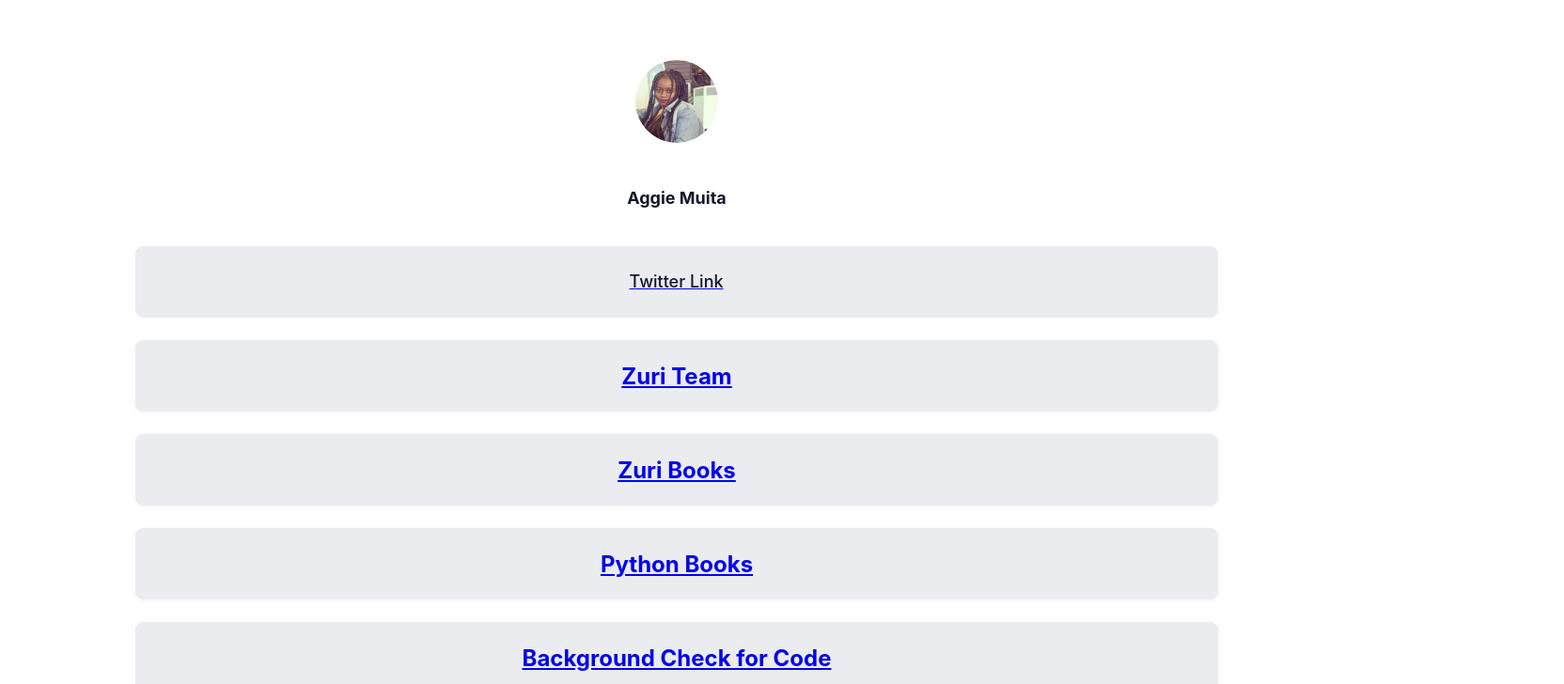
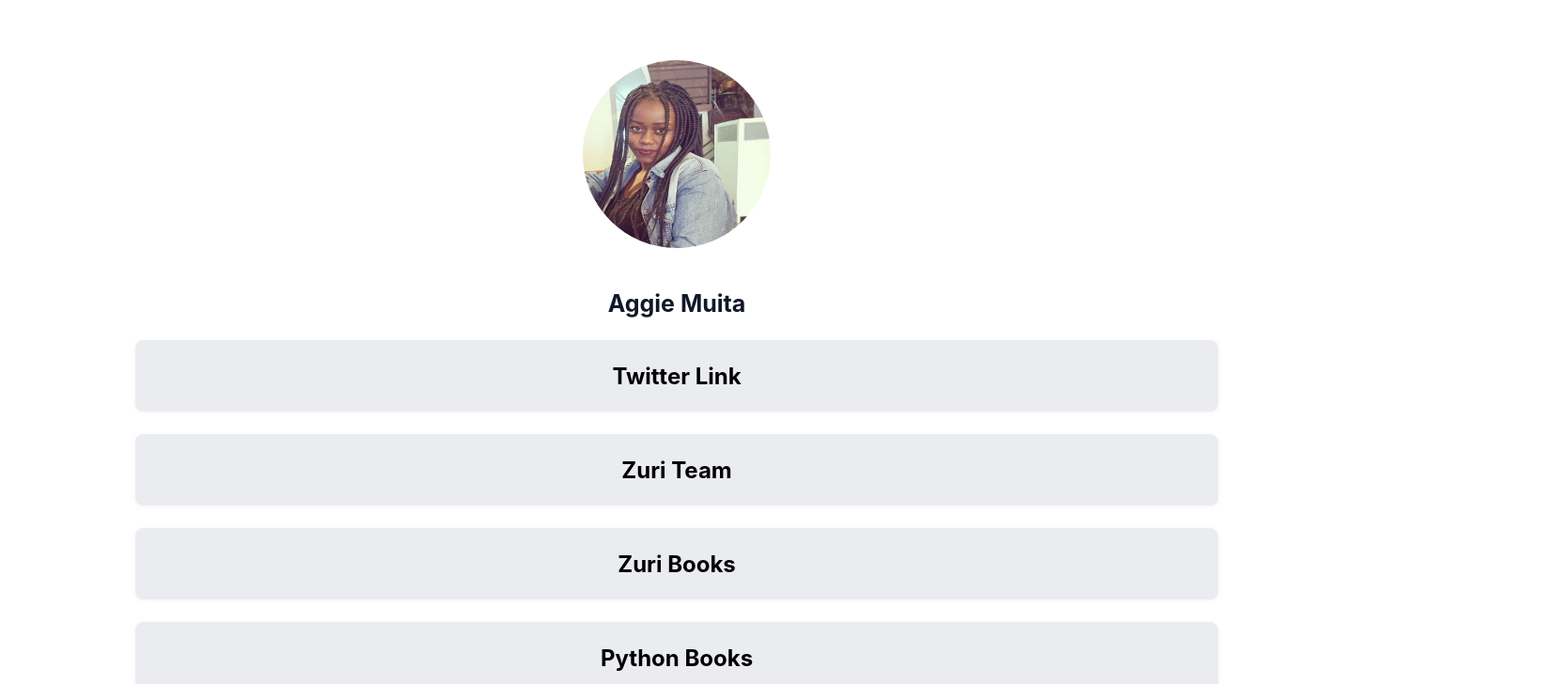
Before and after one commit to AgnesMuita/linktree, a React (Create React App) app: page / in a window 1280 px wide. Shown: the top 728 px of the page at 94% size, 1664 px wide, since content can reach past the window. Built offline with nearby package versions, Linux system fonts and the light colour scheme.

Commit message:
update styling for links section

```diff
--- a/src/App.css
+++ b/src/App.css
@@ -13,7 +13,7 @@
     gap: 24px;
 
     position: absolute;
-    width: 1440px;
+    /* width: 1440px; */
     height: 998px;
     left: 0px;
     top: 0px;
@@ -65,7 +65,7 @@ display: flex;
   isolation: isolate;
 
   width: 1152px;
-  height: 142px;
+  height: 242px;
 
 
   /* Inside auto layout */
@@ -83,8 +83,8 @@ display: flex;
     align-items: center;
     padding: 0px;
 
-    width: 88px;
-    height: 88px;
+    width: 200px;
+    height: 200px;
 
     background: url(../src/static/profile-img.jpg);
     border-radius: 275px;
@@ -102,7 +102,7 @@ display: flex;
       justify-content: center;
       align-items: center;
       padding: 0px;
-      gap: 8px;
+      gap: 3px;
 
       width: 1152px;
       height: 30px;
@@ -125,7 +125,7 @@ display: flex;
     font-family: 'Inter';
     font-style: normal;
     font-weight: 700;
-    font-size: 18px;
+    font-size: 25px;
     line-height: 28px;
     /* identical to box height, or 156% */
 
@@ -246,7 +246,7 @@ display: flex;
   flex-grow: 0;
 }
 
-#btn_zuri, #twitter-links{
+#btn_zuri, #twitter-link{
   display: flex;
     flex-direction: row;
     justify-content: center;
@@ -345,6 +345,10 @@ display: flex;
     flex: none;
     order: 0;
     flex-grow: 0;
+}
+a{
+  text-decoration: none;
+  color: inherit;
 }
 #book__python, #pitch, #book_design{
   display: flex;
--- a/src/components/LinksSection.js
+++ b/src/components/LinksSection.js
@@ -4,12 +4,13 @@ import { FontAwesomeIcon } from "@fortawesome/react-fontawesome";
 function Links() {
   return (
     <div className='link-section'>
-      <a href="https://twitter.com/Aggie_Asf" className="" target="_blank" type="" id="twitter-link">
+      <a href='https://twitter.com/Aggie_Asf' type="" target="_blank" id="twitter-link">
         <div className="frame5">
-          <h1 className="links-text">
-              Twitter Link
+          <h1 className="text-twitter">
+            Twitter Link
           </h1>
-          </div>
+          {/* <FontAwesomeIcon icon="fa-solid fa-share" /> */}
+        </div>
       </a>
       <a href='https://training.zuri.team/' type="" target="_blank" id="btn_zuri">
         <div className="frame5">
```
